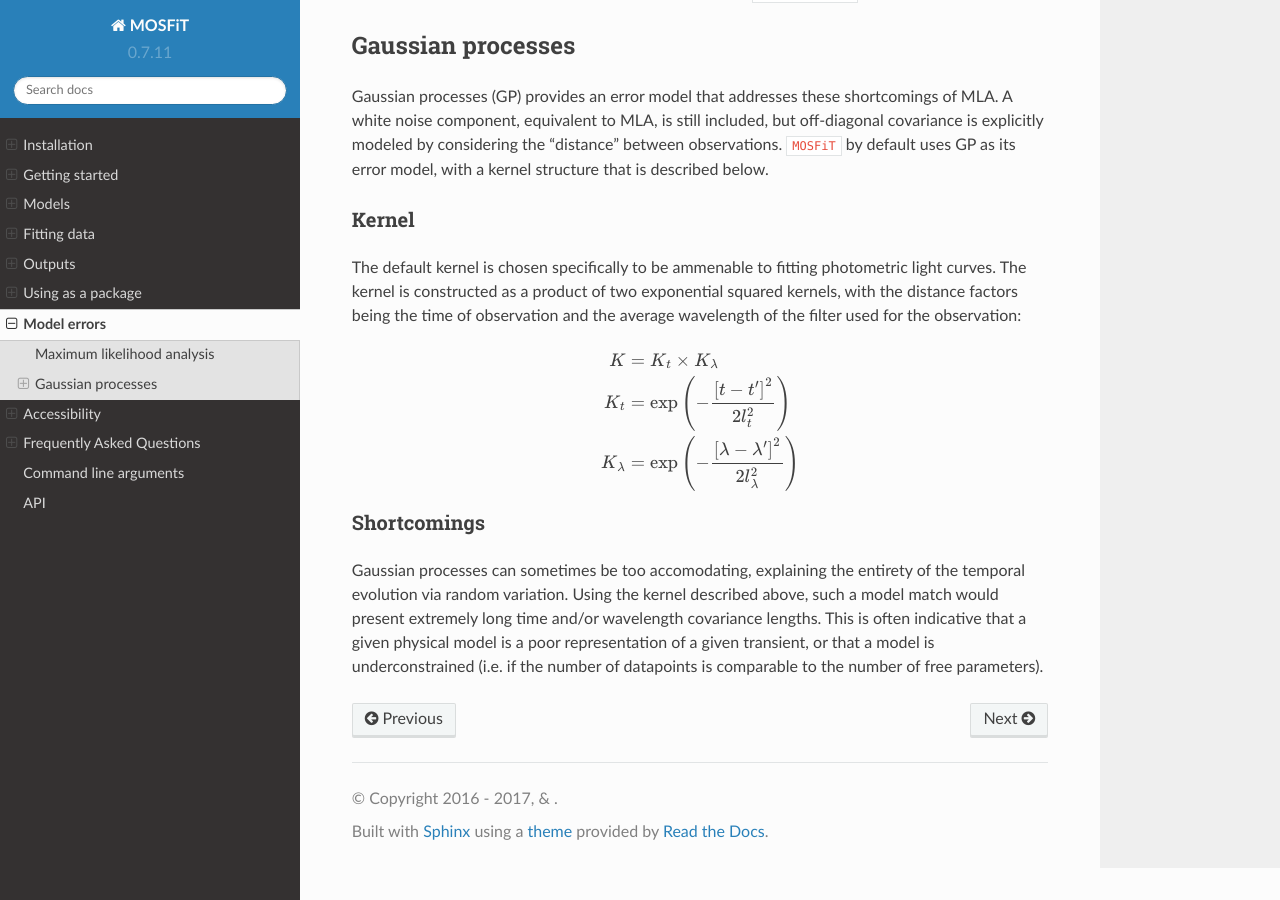
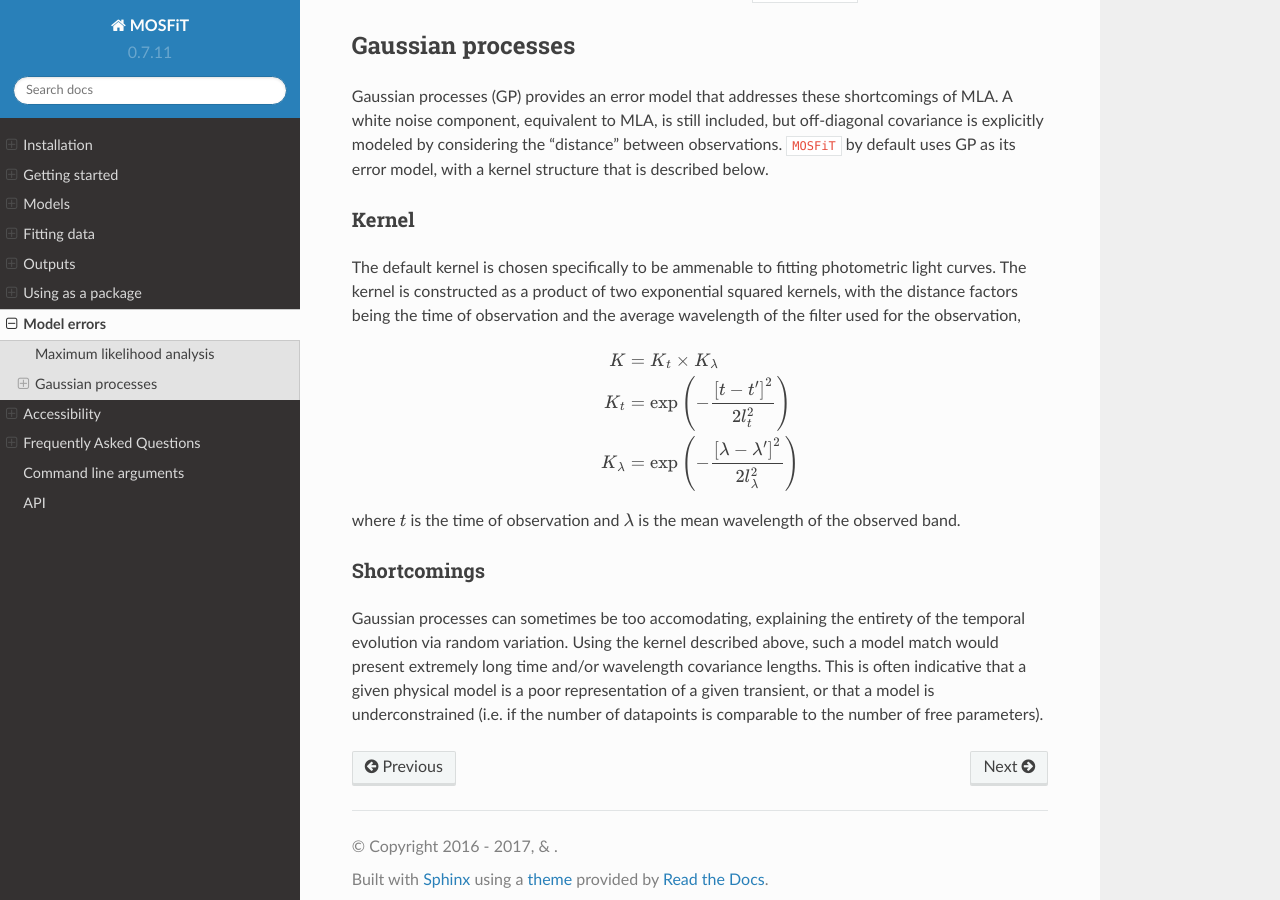
Before and after one commit to guillochon/MOSFiT, a Sphinx documentation site: the page built from docs/error.rst, in a window 1280 px wide and 900 px high, scrolled down 885 px. Built offline with Sphinx 7.4.7 and the Read the Docs theme 2.0.0, drawn with Linux system fonts in a browser that asks for light colours; pages that are not in the unit, such as notebooks, are missing from menus.

Commit message:
DOCS [ci skip]

```diff
--- a/docs/error.rst
+++ b/docs/error.rst
@@ -33,7 +33,7 @@ Gaussian processes (GP) provides an error model that addresses these shortcoming
 Kernel
 ======
 
-The default kernel is chosen specifically to be ammenable to fitting photometric light curves. The kernel is constructed as a product of two exponential squared kernels, with the distance factors being the time of observation and the average wavelength of the filter used for the observation:
+The default kernel is chosen specifically to be ammenable to fitting photometric light curves. The kernel is constructed as a product of two exponential squared kernels, with the distance factors being the time of observation and the average wavelength of the filter used for the observation,
 
 .. math::
 
@@ -43,6 +43,8 @@ The default kernel is chosen specifically to be ammenable to fitting photometric
 
     K_{\lambda} &= \exp \left(-\frac{\left[\lambda - \lambda^{\prime}\right]^{2}}{2 l_{\lambda}^{2}}\right)
 
+where :math:`t` is the time of observation and :math:`\lambda` is the mean wavelength of the observed band.
+
 Shortcomings
 ============
 
```
